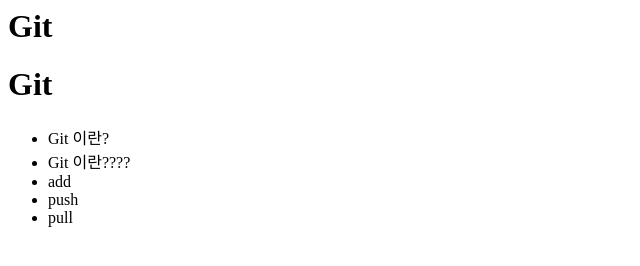
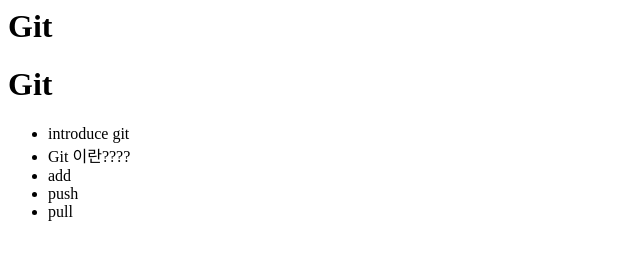
Before and after one commit to volcano1222/hello-wordl, a plain HTML site: page index.html in a window 1280 px wide. Shown: the whole page, without its empty margins (0-640 px from the left). Drawn offline with Linux system fonts and the light colour scheme.

Commit message:
change intro

```diff
--- a/index.html
+++ b/index.html
@@ -6,7 +6,7 @@
             <h1>Git</h1>
       </body>
       <ul>
-        <li>Git 이란?</li>
+        <li>introduce git</li>
         <li>Git 이란????</li>
         <li>add</li>
         <li>push</li>
```
